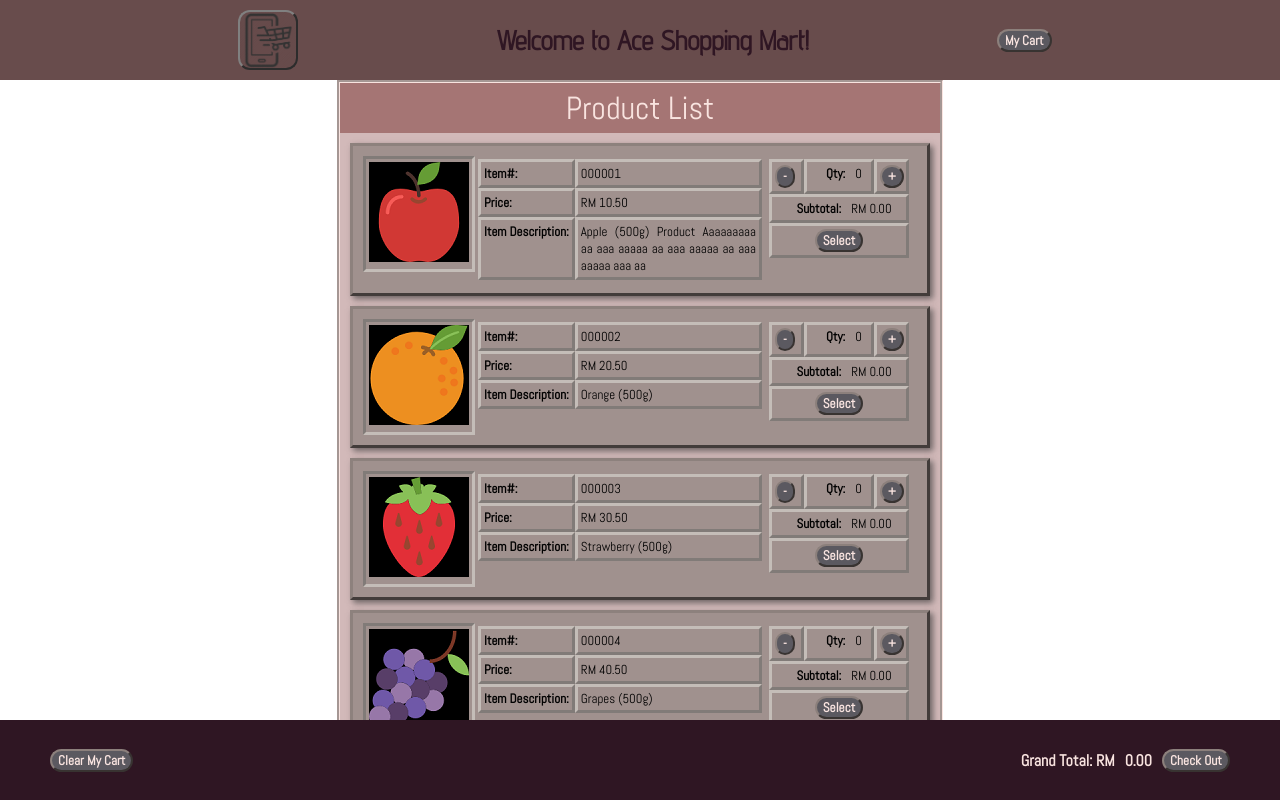
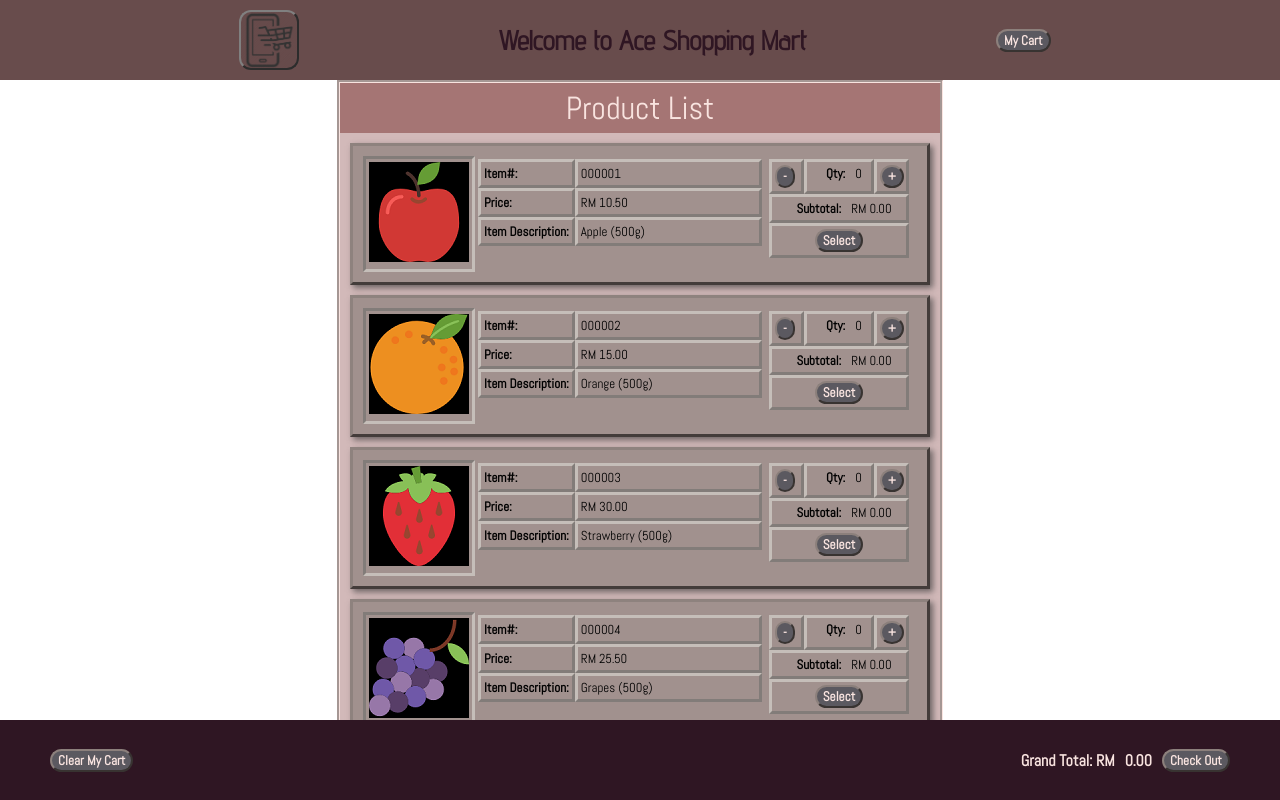
Before and after one commit to asher-yeoh/Assignment_03_1-Shopping_Cart, an Angular app: page / in a window 1280 px wide. Both pictures are taken after a click on the button 268 px from the left and 40 px from the top of the page. Shown: the top 800 px of the page. Built offline with nearby package versions, Linux system fonts and the light colour scheme.

Commit message:
version 2.17

```diff
--- a/src/app/app.component.css
+++ b/src/app/app.component.css
@@ -1,13 +1,5 @@
 @import url("https://fonts.googleapis.com/css?family=Abel");
 @import url("https://fonts.googleapis.com/css?family=Advent Pro");
-
-/* :host {
-    font-family: Abel;
-    display: flex;
-    height: 90vh;
-    align-items: center;
-    background-color: red;
-} */
 
 .hidden {
     display: none;
@@ -16,8 +8,6 @@
 button {
     background-color: rgba(91, 89, 96);
     border-radius: 12px;
-    /* margin: 10px; */
-    /* padding: 10px; */
     border-style: outset;
     border-color: rgb(140, 128, 124);
     text-align: center;
@@ -44,20 +34,10 @@ div h3 {
     text-align: center;
 }
 
-/* table {
-    table-layout: fixed;
-    width: 100%;
-    white-space: nowrap;
-    border-style: dotted;
-    border-color: pink;
-} */
-
 .list-title {
     background-color: rgba(165, 117, 116);
     width: 100%;
     height: 50px;
-    /* border-style: inset; */
-    /* padding:0 10px; */
     font-family: Abel;
     font-size: xx-large;
     white-space: nowrap;
@@ -67,7 +47,6 @@ div h3 {
     justify-content: center;
     position: sticky;
     top: 80px;
-    /* transform: rotate(90deg); */
 }
 
 ul {
@@ -88,15 +67,8 @@ li{
   }
 
 .container {
-    /* height: 100%; */
-    /* max-width: 80%; */
     width: 1200px;
     margin: auto;
-    /* display: flex;
-    flex-direction: row;
-
-    justify-content: space-evenly; */
-    /* align-items: center; */
 }
 
 nav {
@@ -105,20 +77,15 @@ nav {
     height: 80px;
     top:0;
     left: 0;
-    /* display: flex;
-    align-items: center;
-    justify-content: center; */
     z-index: 50;
 }
 
 #nav-display {
     display: flex;
-    /* flex-direction: row; */
     align-items: center;
     justify-content: space-evenly;
 }
 
-/* A logo, that onClick, will show the list of products */
 #nav-logo {
     border-color: grey;
     margin: 10px;
@@ -147,14 +114,12 @@ footer {
     left: 0;
     display: flex;
     flex-direction: row;
-    /* align-items: center; */
     justify-content: space-evenly;
     z-index: 45;
 }
 
 #footer-cart-actions {
     display: flex;
-    /* flex-direction: row; */
     align-items: center;
     justify-content: center;
     float: left;
@@ -162,7 +127,6 @@ footer {
 
 #footer-cart-summary {
     display: flex;
-    /* flex-direction: row; */
     align-items: center;
     justify-content: center;
     float: right;
@@ -174,10 +138,6 @@ section {
 }
 
 .row {
-    /* background-color: red; */
-    /* margin: 0 25px ;
-    border-style: solid;
-    border-color: azure; */
     display: flex;
     flex-direction: row;
     justify-content: space-evenly;
@@ -188,10 +148,6 @@ section {
     width: 50%;
     border-style: groove;
     border-color: rgba(249, 228, 224);
-    /* height: 100%;
-    display: flex;
-    flex-direction: column; */
-
 }
 
 .col-left {
@@ -227,18 +183,11 @@ section {
 
 td {
     table-layout: fixed;
-    /* margin: 0 5px; */
     padding: 3px;
     vertical-align: top;
     text-align: justify;
     white-space: normal;
-    /* border-style: solid; */
 }
-
-/* td img {
-    border-style: solid;
-    border-color: black
-} */
 
 #img-col {
     width: 100px;
@@ -276,3 +225,8 @@ td {
     border-style: outset;
     border-color: rgba(206, 200, 195, 0.8);
 }
+
+.overflow-list {
+    height: 75vh;
+    overflow-y: scroll
+}
--- a/src/app/app.component.html
+++ b/src/app/app.component.html
@@ -2,10 +2,9 @@
 <nav class="fixed">
   <div class="container">
     <div id="nav-display">
-      <!-- A logo, that onClick, will show the list of products -->
       <button id="nav-logo" (click)="productListShow=!productListShow"></button>
       <div id="nav-title" style="text-align:center">
-        <h2>Welcome to {{ title }}!</h2>
+        <h2>Welcome to {{ title }}</h2>
       </div>
       <button id="myCart-button" (click)="myCartListShow=!myCartListShow">My Cart</button>
     </div>
@@ -18,7 +17,7 @@
       <!-- Product List -->
       <div class="col" *ngIf="productListShow">
         <div class="list-title">Product List</div>
-        <div *ngIf="productList.length !== 0">
+        <div class="overflow-list" *ngIf="productList.length !== 0">
           <div class="list" *ngFor="let itemProduct of productList; let i = index" [style.background-color]="checkSelected(i)" [style.display]="checkHiddenProduct(i)">
             <tr>
               <td id="img-col">
@@ -59,7 +58,7 @@
                 </tr>
                 <tr>
                   <td colspan="4">
-                    <span><button (click)="onSelected(i)">Select</button></span>
+                    <span><button (click)="onSelect(i)">{{ itemProduct.button }}</button></span>
                   </td>
                 </tr>
               </td>
@@ -70,7 +69,8 @@
       <!-- MyCart List -->
       <div class="col" *ngIf="myCartListShow">
         <div class="list-title">My Cart List</div>
-        <div class="list" *ngFor="let itemMyCart of myCartList; let j = index" [style.display]="checkHiddenMyCart(j)">
+        <div class="overflow-list" *ngIf="myCartList.length !== 0">
+          <div class="list" *ngFor="let itemMyCart of myCartList; let i = index" [style.display]="checkHiddenMyCart(i)">
             <tr>
               <td id="img-col">
                 <tr>
@@ -104,11 +104,12 @@
                 </tr>
                 <tr>
                   <td>
-                  <span><button>Remove</button></span>
+                    <span><button (click)="onRemove(i)">Remove</button></span>
                   </td>
                 </tr>
               </td>
             </tr>
+          </div>
         </div>
         <div *ngIf="myCartList.length === 0">
           <h3>Your cart is empty.</h3>
@@ -117,8 +118,6 @@
     </div>
   </div>
 </section>
-
-
 <footer class="fixed">
   <div class="container">
     <div id="footer-cart-actions">
--- a/src/app/app.component.ts
+++ b/src/app/app.component.ts
@@ -16,71 +16,103 @@ export class AppComponent {
     {
       id: "000001",
       price: 10.50,
-      desc: "Apple (500g) Product Aaaaaaaaa aa aaa aaaaa aa aaa aaaaa aa aaa aaaaa aaa aa",
+      desc: "Apple (500g)",
       imgFile: "/assets/img/item-01.png",
       qty: 0,
       subtotal: 0,
       selected: false,
       hidden: false,
+      button: "Select",
     },
     {
       id: "000002",
-      price: 20.50,
+      price: 15.00,
       desc: "Orange (500g)",
       imgFile: "/assets/img/item-02.png",
       qty: 0,
       subtotal: 0,
       selected: false,
       hidden: false,
+      button: "Select",
     },
     {
       id: "000003",
-      price: 30.50,
+      price: 30.00,
       desc: "Strawberry (500g)",
       imgFile: "/assets/img/item-03.png",
       qty: 0,
       subtotal: 0,
       selected: false,
       hidden: false,
+      button: "Select",
     },
     {
       id: "000004",
-      price: 40.50,
+      price: 25.50,
       desc: "Grapes (500g)",
       imgFile: "/assets/img/item-04.png",
       qty: 0,
       subtotal: 0,
       selected: false,
       hidden: false,
+      button: "Select",
     },
     {
       id: "000005",
-      price: 50.50,
+      price: 30.50,
       desc: "Cherry (500g)",
       imgFile: "/assets/img/item-05.png",
       qty: 0,
       subtotal: 0,
       selected: false,
       hidden: false,
+      button: "Select",
     },
     {
       id: "000006",
-      price: 60.50,
+      price: 20.50,
       desc: "Watermelon (500g)",
       imgFile: "/assets/img/item-06.png",
       qty: 0,
       subtotal: 0,
       selected: false,
       hidden: false,
+      button: "Select",
+    },
+    {
+      id: "000007",
+      price: 50.50,
+      desc: "Pineapple (500g)",
+      imgFile: "/assets/img/item-07.png",
+      qty: 0,
+      subtotal: 0,
+      selected: false,
+      hidden: false,
+      button: "Select",
+    },
+    {
+      id: "000008",
+      price: 40.00,
+      desc: "Rasberry (500g)",
+      imgFile: "/assets/img/item-08.png",
+      qty: 0,
+      subtotal: 0,
+      selected: false,
+      hidden: false,
+      button: "Select",
     },
   ];
 
   myCartList =[];
 
   onDecreaseQty(i) {
+    if (this.productList[i].qty == 0 && this.productList[i].selected === false) {
+      window.alert("The quantity cannot be less than 0.")
+    }
+
     if (this.productList[i].qty > 0) {
       if (this.productList[i].qty == 1 && this.productList[i].selected === true){
-        window.alert("This item is selected, qty has to be at least one(1).")
+        window.alert("This item is selected, please remain at least one(1) quantity to proceed.")
         this.productList[i].qty += 1
       }
 
@@ -102,22 +134,25 @@ export class AppComponent {
     return grandTotal
   }
 
-  onSelected (i) {
+  onSelect (i) {
     if (this.productList[i].qty == 0){
-      window.alert("Please select at least one(1) qty.")
+      window.alert("Please select at least one(1) quantity to proceed.")
     }
     else {
       this.productList[i].selected =!this.productList[i].selected
+      // this.productList[i].button = "Deselected"
     }
 
     if (this.productList[i].selected === false) {
       this.productList[i].qty = 0
       this.productList[i].subtotal = 0
+      this.productList[i].button = "Select"
     }
   }
 
   checkSelected(i): string {
     if (this.productList[i].selected) {
+      this.productList[i].button = "Deselected"
       return "rgba(178, 147, 136, 1)"
     }
     else {
@@ -150,16 +185,20 @@ export class AppComponent {
           'subtotal': this.productList[i].subtotal,
           'selected': this.productList[i].selected,
           'hidden': this.productList[i].hidden,
+          'productListIndex': i,
         }),
 
-
-        window.alert(this.myCartList.length)
+         window.alert(this.myCartList.length)
       }
     }
 
     for (const i in this.productList) {
       if (this.productList[i].selected === true){
+        this.productList[i].qty = 0
+        this.productList[i].subtotal = 0
+        this.productList[i].selected = false
         this.productList[i].hidden = true
+        this.productList[i].button = "Select"
       }
     }
   }
@@ -184,8 +223,8 @@ export class AppComponent {
     }
   }
 
-  checkHiddenMyCart(j): string {
-    if (this.myCartList[j].hidden) {
+  checkHiddenMyCart(i): string {
+    if (this.myCartList[i].hidden) {
       return "none"
     }
     else {
@@ -193,4 +232,19 @@ export class AppComponent {
     }
   }
 
+  onRemove(i) {
+      this.productList[this.myCartList[i].productListIndex].hidden = false
+      this.myCartList.splice(i, 1)
+  }
+
+  onCheckOut() {
+    if (this.checkGrandTotal().toFixed(2) == "0.00") {
+      window.alert("Your shopping cart is empty.")
+    }
+    else {
+      window.alert("Total payment is RM " + this.checkGrandTotal().toFixed(2) + ".")
+      this.onClearCart()
+    }
+  }
+
 }
```
Also changed, not shown: src/assets/img/item-05.svg (deleted). Lines whose indentation alone changed are shown as unchanged.
